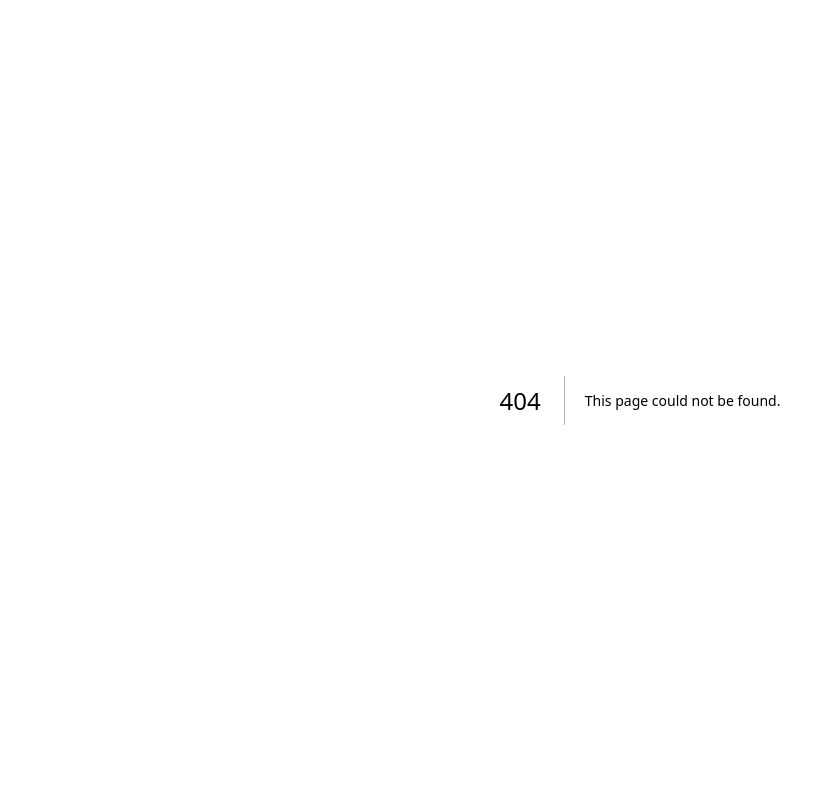
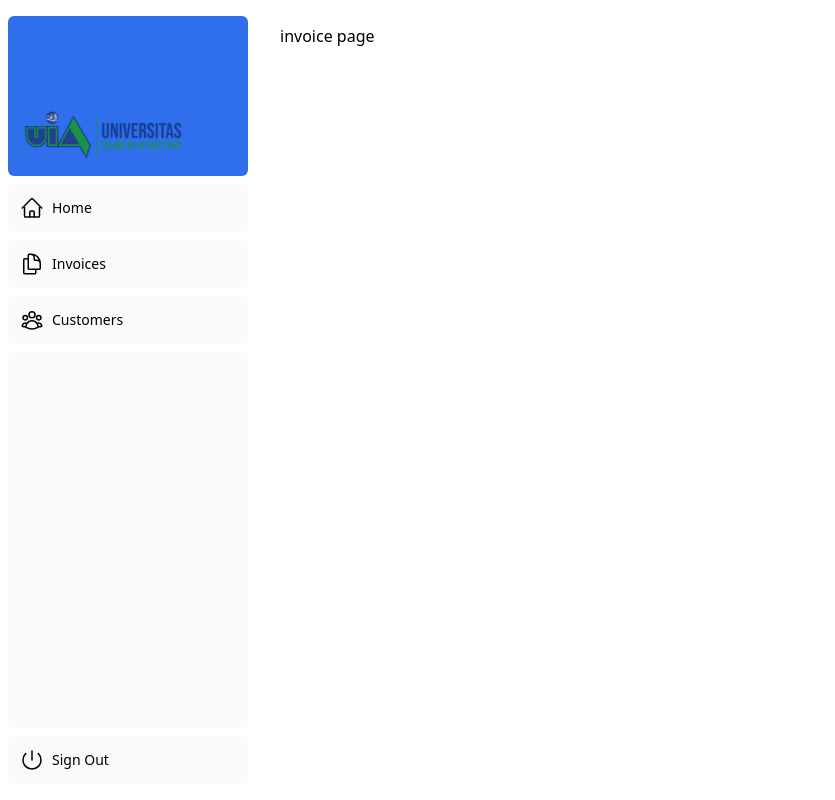
Before and after one commit to bhaskaranugr21/web-teknologi, a Next.js app: page /dashboard/invoices in a window 1280 px wide. Before the commit this address had no page. Shown: the whole page, without its empty margins (0-835 px from the left). Built offline with nearby package versions, Linux system fonts and the light colour scheme.

Commit message:
update commit

```diff
--- /dev/null
+++ b/app/dashboard/invoices/page.tsx
@@ -0,0 +1,3 @@
+export default function invoicePage() {
+    return <p> invoice page </p> ;
+}
--- /dev/null
+++ b/app/dashboard/layout.tsx
@@ -0,0 +1,12 @@
+import SideNav from '@/app/ui/dashboard/sidenav';
+
+export default function Layout({ children }: { children: React.ReactNode }) {
+    return (
+        <div className="flex h-screen flex-col md:flex-row md:overflow-hidden">
+            <div className="w-full flex-none md:w-64">
+                <SideNav />
+            </div>
+            <div className="flex-grow p-6 md:overflow-y-auto m:p-12">{children}</div>
+        </div>
+    );
+}
--- /dev/null
+++ b/app/dashboard/page.tsx
@@ -0,0 +1,3 @@
+export default function page() {
+    return <p>Dashboard Page</p>;
+}
--- a/app/ui/dashboard/sidenav.tsx
+++ b/app/ui/dashboard/sidenav.tsx
@@ -1,9 +1,10 @@
 import Link from 'next/link';
 import NavLinks from '@/app/ui/dashboard/nav-links';
-import AcmeLogo from '@/app/ui/acme-logo';
+//import AcmeLogo from '@/app/ui/acme-logo';
 import { PowerIcon } from '@heroicons/react/24/outline';
 import Image from 'next/image';
 import { signOut } from '@/auth';
+
 export default function SideNav() {
   return (
     <div className="flex h-full flex-col px-3 py-4 md:px-2">
@@ -12,7 +13,14 @@
         href="/"
       >
         <div className="w-32 text-white md:w-40">
-          <AcmeLogo />
+          {/*<AcmeLogo />*/}
+          <img
+          src="/logo/uia-logo.png"
+          width={300}
+          height={160}
+          className="hidden md:block"
+          alt="Banner UIA"
+          />
         </div>
       </Link>
       <div className="flex grow flex-row justify-between space-x-2 md:flex-col md:space-x-0 md:space-y-2">
```
Also changed, not shown: app/dashboard/customers/page.tsx (added), app/ui/costomers/table.tsx (line endings or trailing spaces).
